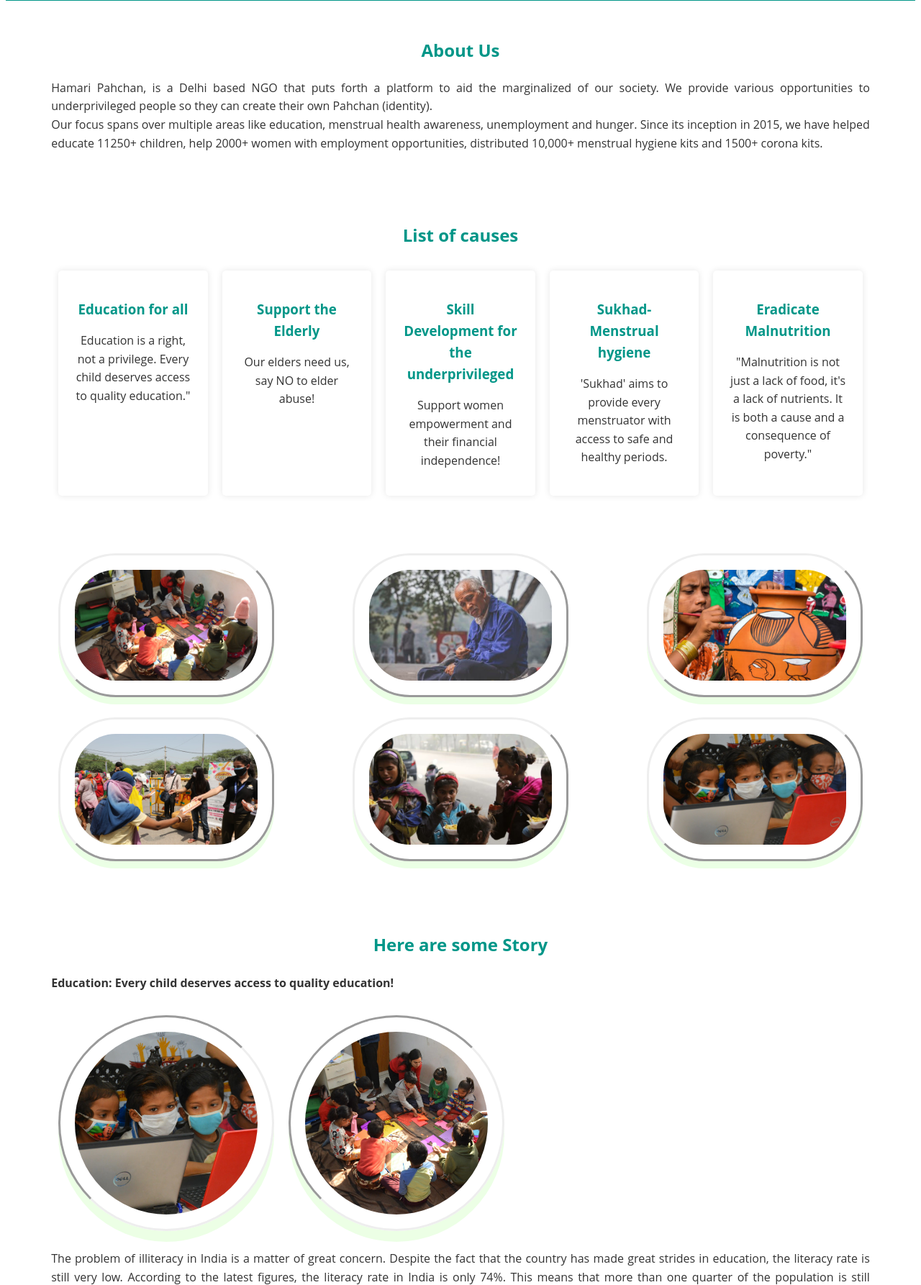
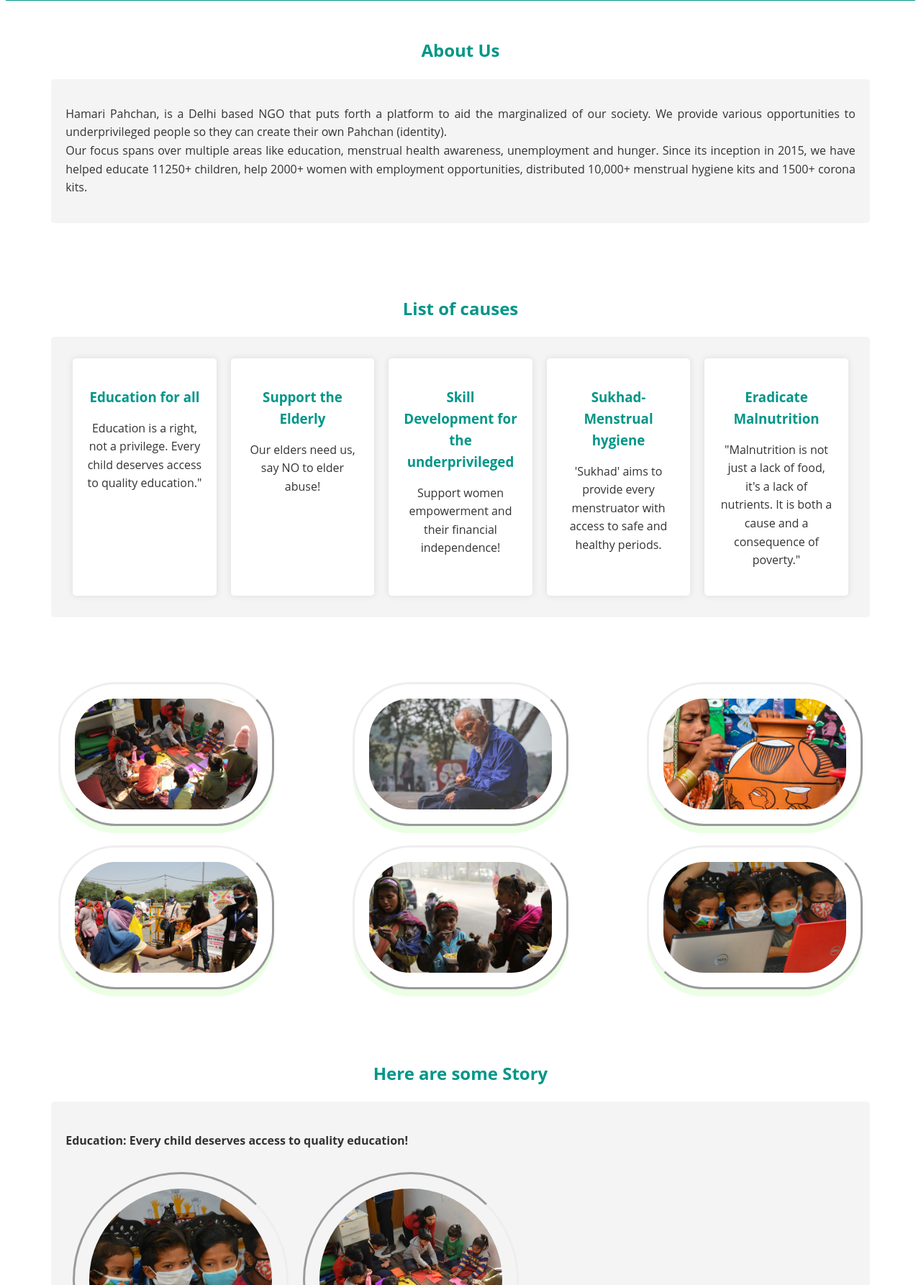
Before and after one commit to guptaaryan8092/encryptix, a PHP site: page / in a window 1280 px wide. Shown: the part 542-2328 px from the top of the page at 72% size. Run offline with PHP 8.4, Linux system fonts and the light colour scheme; some web fonts are replaced.

Commit message:
correction

```diff
--- a/Task_1/css/home.css
+++ b/Task_1/css/home.css
@@ -63,7 +63,7 @@ h2 {
     margin-bottom: 20px;
     color: #009688;
 }
-.content, .cause-list, form ,#donate_now p, .some-story,{
+.content, .cause-list, form ,#donate_now p, .some-story{
     background: #f4f4f4;
     padding: 20px;
     border-radius: 5px;
```
